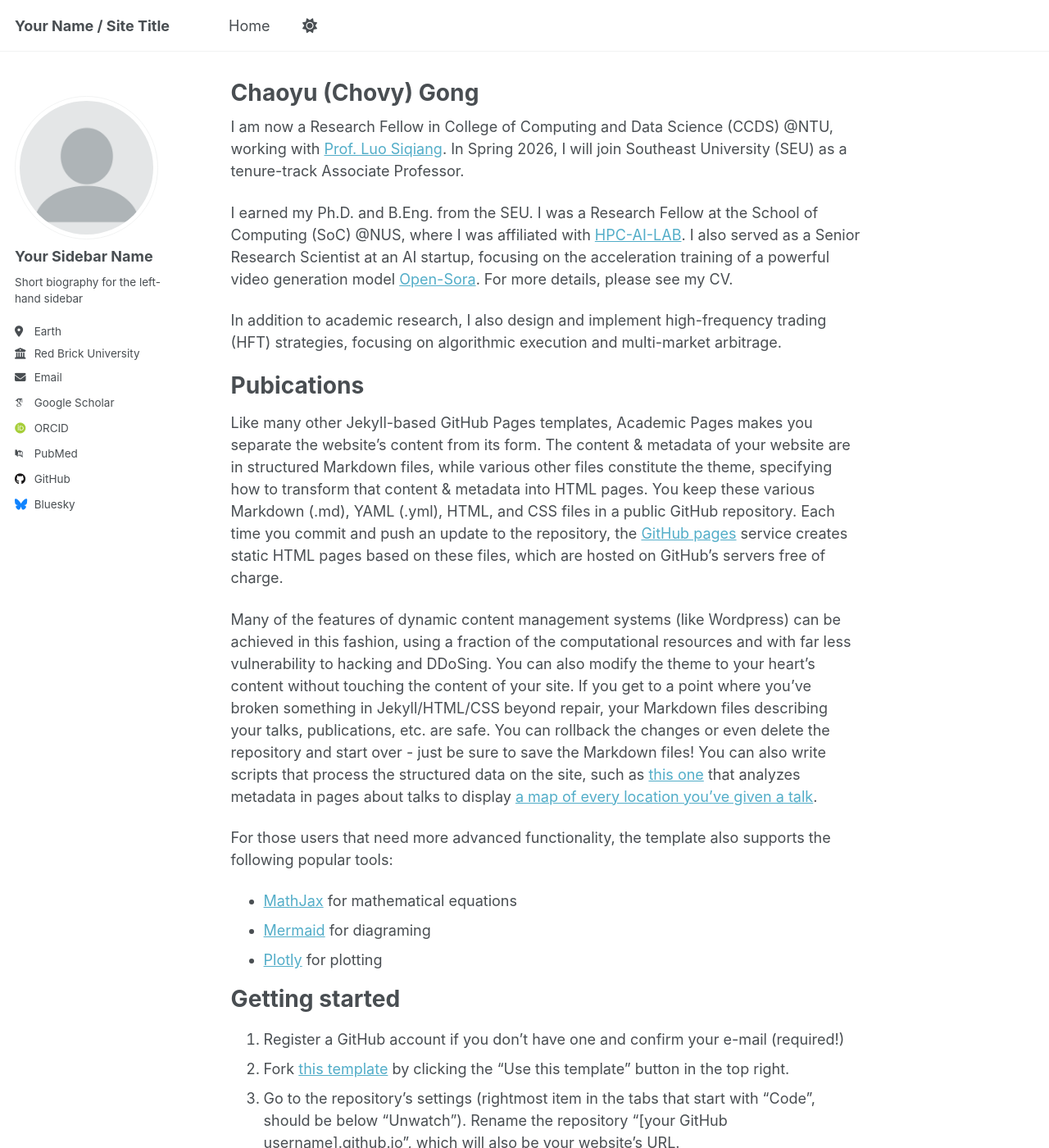
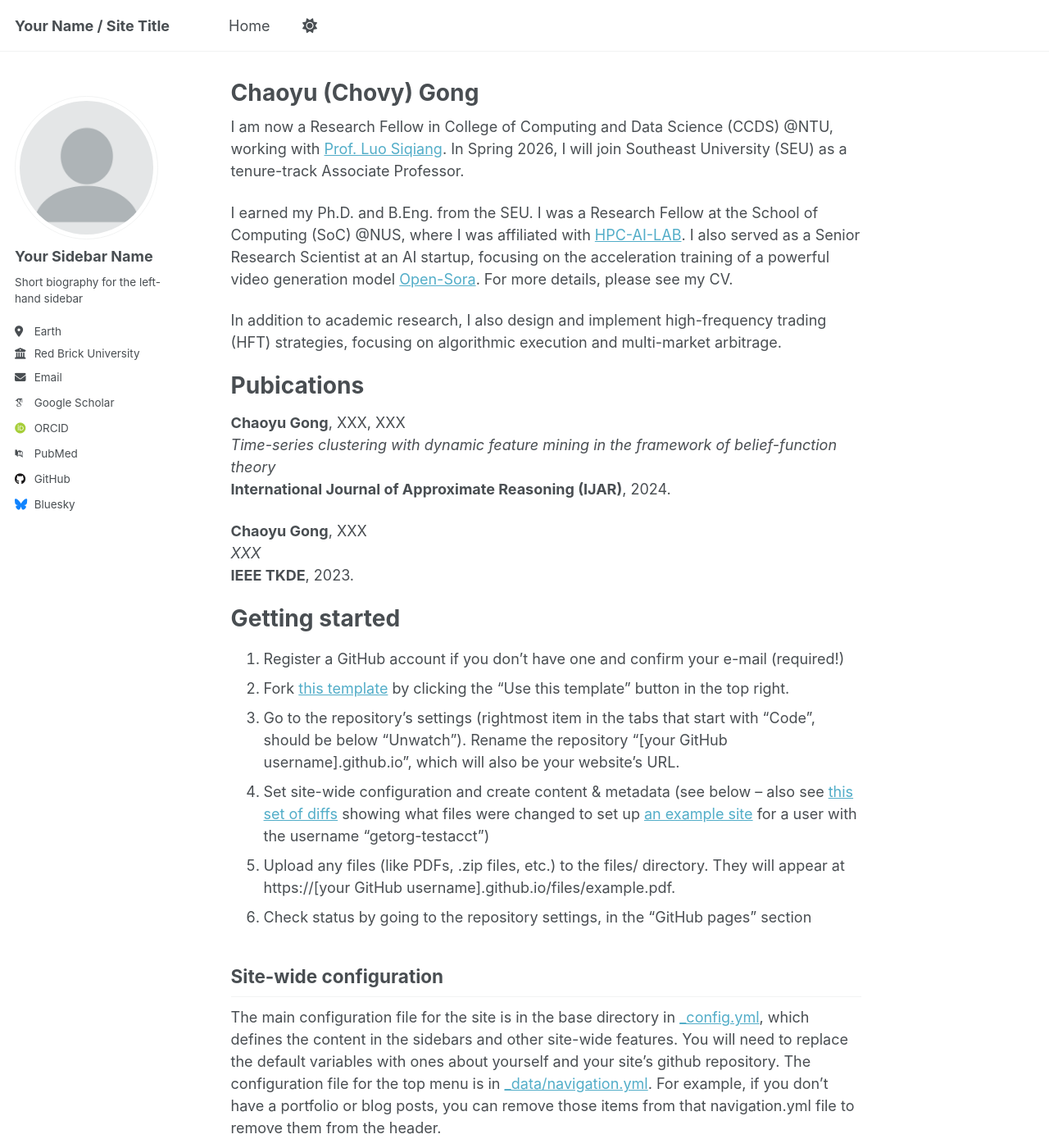
Before and after one commit to doushijihui/Chovy-Gong, a Jekyll site: the page built from _pages/about.md, in a window 1280 px wide and 1400 px high. Shown: the whole window at 82% size. Built offline with Jekyll 4.4.1, drawn with Linux system fonts in a browser that asks for light colours; some web fonts are replaced; a script that is not in the unit is left out.

Commit message:
Update about.md

```diff
--- a/_pages/about.md
+++ b/_pages/about.md
@@ -15,14 +15,13 @@ In addition to academic research, I also design and implement high-frequency tra
 
 Pubications
 ======
-Like many other Jekyll-based GitHub Pages templates, Academic Pages makes you separate the website's content from its form. The content & metadata of your website are in structured Markdown files, while various other files constitute the theme, specifying how to transform that content & metadata into HTML pages. You keep these various Markdown (.md), YAML (.yml), HTML, and CSS files in a public GitHub repository. Each time you commit and push an update to the repository, the [GitHub pages](https://pages.github.com/) service creates static HTML pages based on these files, which are hosted on GitHub's servers free of charge.
+**Chaoyu Gong**, XXX, XXX
+*Time-series clustering with dynamic feature mining in the framework of belief-function theory*
+**International Journal of Approximate Reasoning (IJAR)**, 2024.
 
-Many of the features of dynamic content management systems (like Wordpress) can be achieved in this fashion, using a fraction of the computational resources and with far less vulnerability to hacking and DDoSing. You can also modify the theme to your heart's content without touching the content of your site. If you get to a point where you've broken something in Jekyll/HTML/CSS beyond repair, your Markdown files describing your talks, publications, etc. are safe. You can rollback the changes or even delete the repository and start over - just be sure to save the Markdown files! You can also write scripts that process the structured data on the site, such as [this one](https://github.com/academicpages/academicpages.github.io/blob/master/talkmap.ipynb) that analyzes metadata in pages about talks to display [a map of every location you've given a talk](https://academicpages.github.io/talkmap.html).
-
-For those users that need more advanced functionality, the template also supports the following popular tools:
-- [MathJax](https://www.mathjax.org/) for mathematical equations
-- [Mermaid](https://mermaid.js.org/) for diagraming
-- [Plotly](https://plotly.com/javascript/) for plotting
+**Chaoyu Gong**, XXX
+*XXX*
+**IEEE TKDE**, 2023.
 
 Getting started
 ======
```
